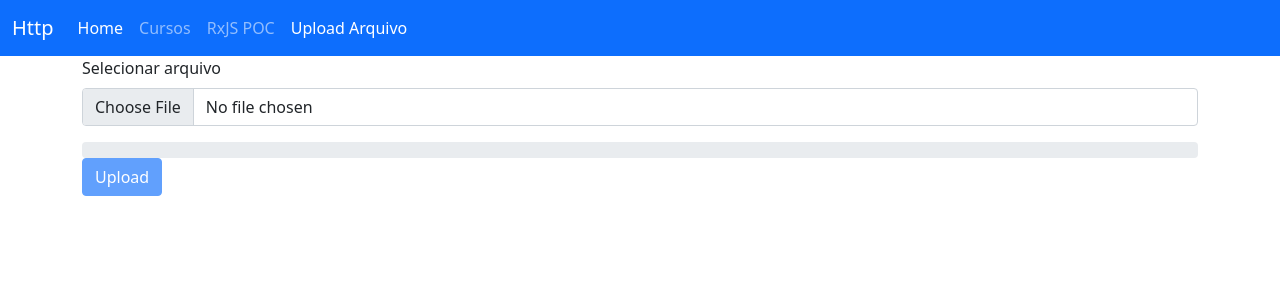
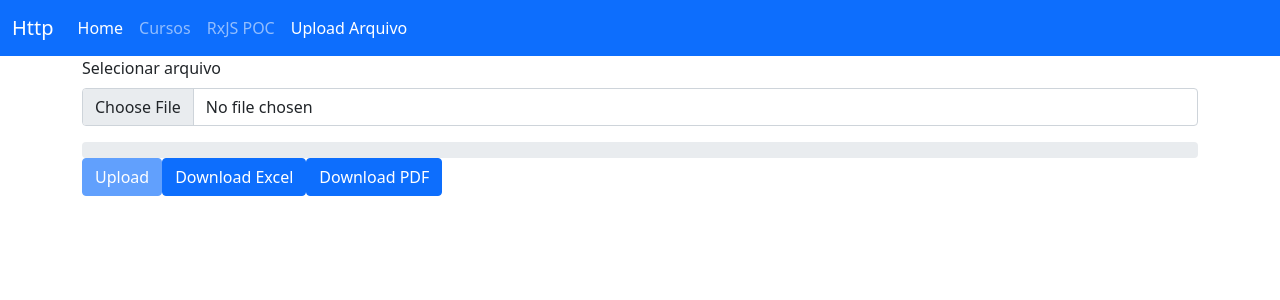
Before and after one commit to gontranbezerra/angular-request-http, an Angular app: page /upload in a window 1280 px wide. Shown: the top 300 px of the page. Built offline with nearby package versions, Linux system fonts and the light colour scheme.

Commit message:
feat: file download

```diff
--- a/src/app/shared/rxjs-operators.ts
+++ b/src/app/shared/rxjs-operators.ts
@@ -11,10 +11,12 @@ export function filterResponse<T>() {
 
 }
 
-export function uploadProgress<T>(cb: (progress: number) => void) {
+export function uploadProgress<T>(callback: (progress: number) => void) {
   return tap((event: HttpEvent<T>) => {
     if (event.type === HttpEventType.UploadProgress) {
-      cb(event.total ? Math.round((event.loaded * 100) / event.total) : 0);
+      callback(
+        event.total ? Math.round((event.loaded * 100) / event.total) : 0
+      );
     }
   });
 }
--- a/src/app/upload-file/upload-file.service.ts
+++ b/src/app/upload-file/upload-file.service.ts
@@ -21,4 +21,48 @@ export class UploadFileService {
       reportProgress: true,
     });
   }
+
+  download(url: string) {
+    return this.http.get(url, {
+      responseType: 'blob' as 'json'
+      // reportProgress   // content-lenght -> tem que habilitar no back para que o Angular calcule o progresso
+    })
+  }
+
+  handleFile(response: any, fileName: string) {
+    const file = new Blob([response], {
+      type: response.type,
+    });
+
+    // IE
+    // if (window.navigator && window.navigator.msSaveOrOpenBlob(null)) {
+    //   window.navigator.msSaveOrOpenBlob(file);
+    //   return;
+    // }
+
+    const blob = window.URL.createObjectURL(file);
+    const link = document.createElement('a');
+    link.href = blob;
+    link.download = fileName;
+
+    // Chrome:
+    // link.click();
+    // Firefox:
+    link.dispatchEvent(
+      new MouseEvent('click', {
+        bubbles: true,
+        cancelable: true,
+        view: window,
+      })
+    );
+    // Chrome:
+    // window.URL.revokeObjectURL(blob);
+    // link.remove();
+    // Firefox:
+    setTimeout(() => {
+      window.URL.revokeObjectURL(blob);
+      link.remove();
+    }, 100);
+  }
+
 }
--- a/src/app/upload-file/upload-file/upload-file.component.html
+++ b/src/app/upload-file/upload-file/upload-file.component.html
@@ -24,3 +24,17 @@
 >
   Upload
 </button>
+<button
+  type="button"
+  class="btn btn-primary"
+  (click)="onDownloadExcel()"
+>
+  Download Excel
+</button>
+<button
+  type="button"
+  class="btn btn-primary"
+  (click)="onDownloadPDF()"
+>
+  Download PDF
+</button>
--- a/src/app/upload-file/upload-file/upload-file.component.ts
+++ b/src/app/upload-file/upload-file/upload-file.component.ts
@@ -11,7 +11,6 @@ import { filterResponse, uploadProgress } from 'src/app/shared/rxjs-operators';
   styleUrls: ['./upload-file.component.scss'],
 })
 export class UploadFileComponent implements OnInit {
-
   files!: Set<File>;
   progress = 0;
 
@@ -56,14 +55,29 @@ export class UploadFileComponent implements OnInit {
       this.service
         .upload(this.files, `${environment.BASE_URL}/upload`)
         .pipe(
-          uploadProgress(progress => {
+          uploadProgress((progress) => {
             // console.log(progress);
             this.progress = progress;
           }),
           filterResponse()
         )
-        .subscribe(response => console.log('Upload concluído.'));
+        .subscribe((response) => console.log('Upload concluído.'));
     }
   }
 
+  onDownloadExcel() {
+    this.service
+      .download(`${environment.BASE_URL}/downloadExcel`)
+      .subscribe((response: any) => {
+        this.service.handleFile(response, 'report.xlsx');
+      });
+  }
+
+  onDownloadPDF() {
+    this.service
+      .download(`${environment.BASE_URL}/downloadPDF`)
+      .subscribe((response: any) => {
+        this.service.handleFile(response, 'report.pdf');
+      });
+  }
 }
```
Also changed, not shown: 1 other file (tests, documents, lock files or other folders).
